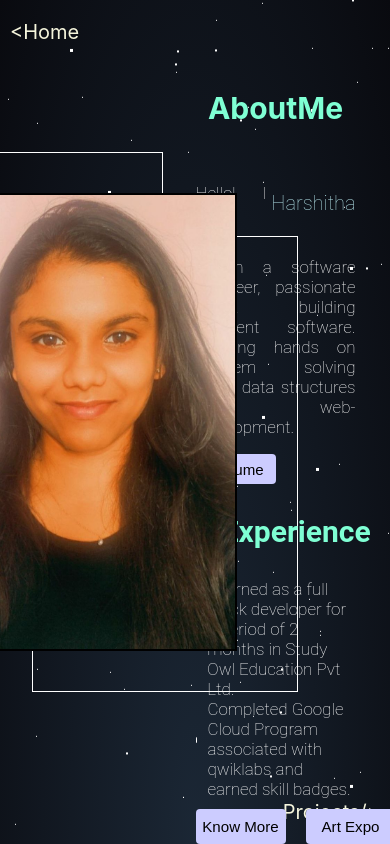
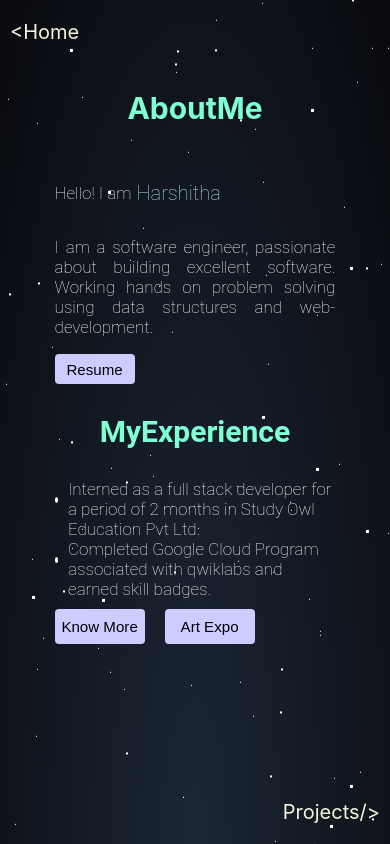
Before and after one commit to HarshithaSivalingala/Will_Portfolio, a React (Create React App) app: page /about in a window 390 px wide. Built offline with nearby package versions, Linux system fonts and the light colour scheme.

Commit message:
Update About.css

```diff
--- a/src/components/aboutpage/About.css
+++ b/src/components/aboutpage/About.css
@@ -2,6 +2,7 @@
     position: absolute;
     left: 10px;top: 20px;
     font-size: 20px;
+    z-index: 9999999;
 }
 .ltop:hover{
     letter-spacing: 2px;
@@ -18,6 +19,7 @@ a:-webkit-any-link:hover{
 position: absolute;
 right: 10px;bottom: 20px;
 font-size: 20px;
+z-index: 9999999;
 }
 
 .rbot:hover{
@@ -249,3 +251,8 @@ img:hover {
     display: flex;align-items: center;justify-content: space-between;
     width: 200px;
 }
+@media only screen and (max-width : 760px) {
+.left{
+    display: none;
+}
+}
```
